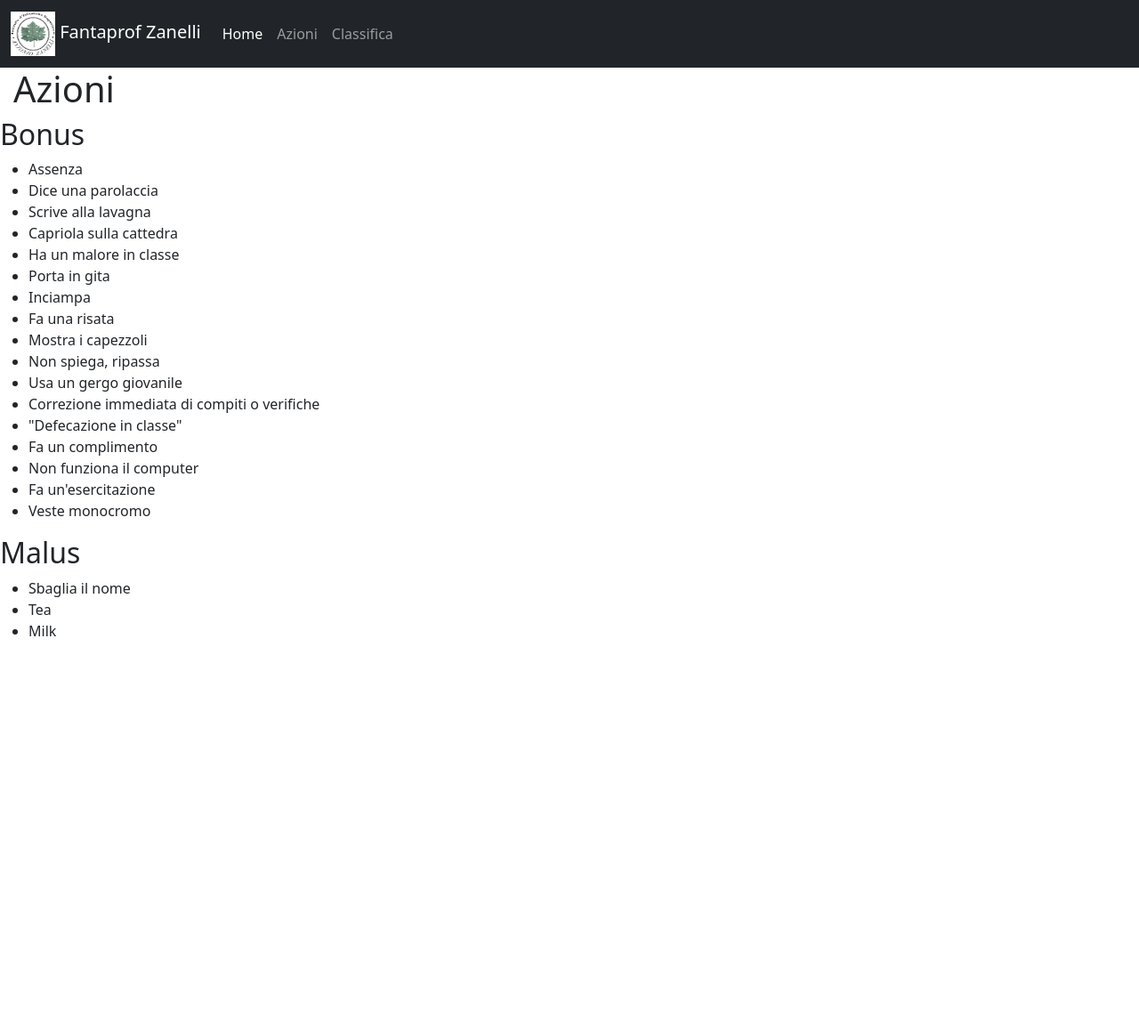
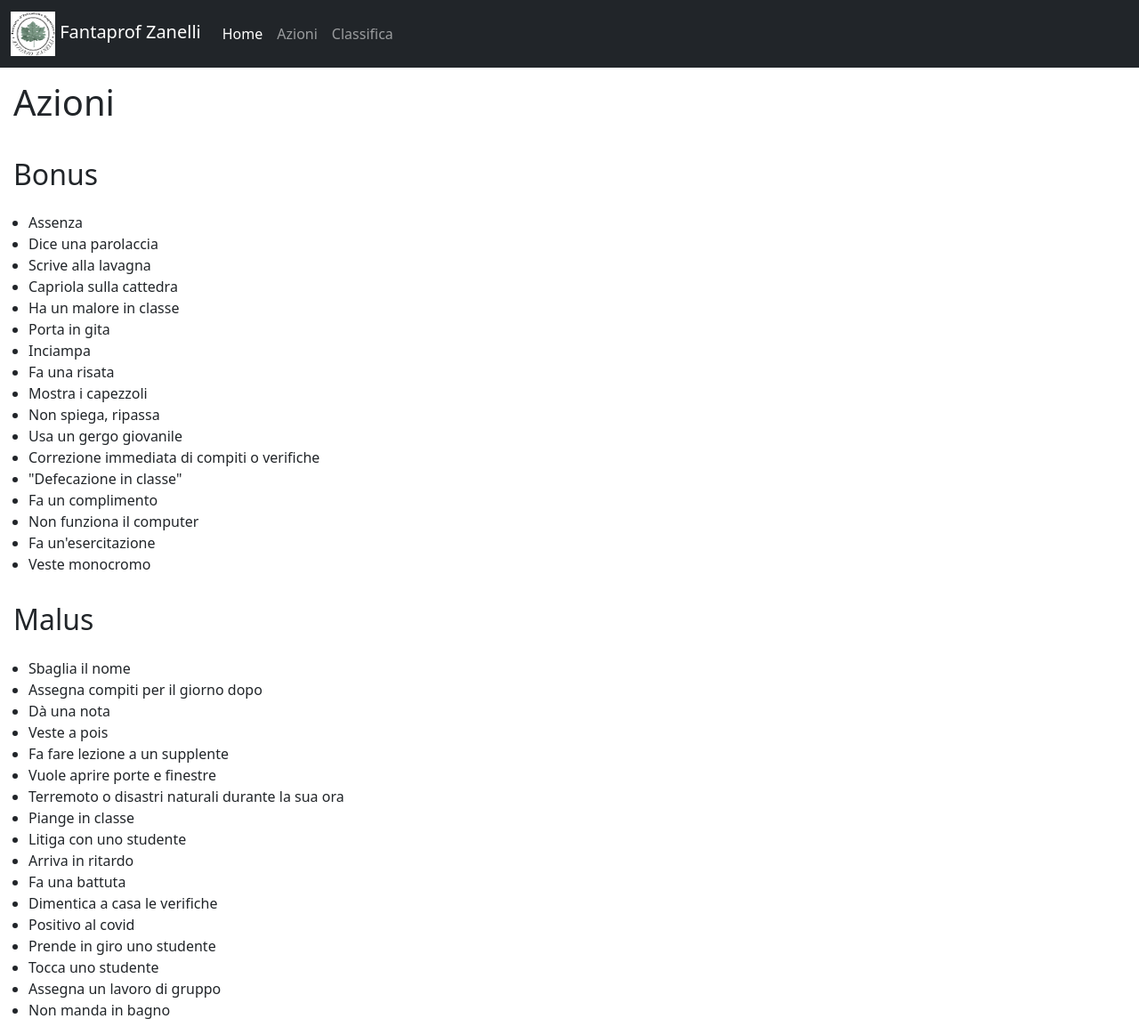
Before and after one commit to maooam27/fantaprof-zanelli, a Flask app: page /azioni in a window 1280 px wide. Shown: the whole page at 89% size. Before the commit the page ends 715 px from the top, so only its background shows below. Run offline with Flask 2, Linux system fonts and the light colour scheme.

Commit message:
Finishing action.html

```diff
--- a/static/style.css
+++ b/static/style.css
@@ -3,7 +3,7 @@ h6 {
 }
 
 h1 {
-    padding-left: 15px;
+    padding: 15px;
 }
 
 button {
@@ -17,3 +17,7 @@ input {
 p {
     margin-left: 15px;
 }
+
+h2 {
+    padding: 15px;
+}
--- a/templates/azioni.html
+++ b/templates/azioni.html
@@ -32,8 +32,22 @@
     <h2>Malus</h2>
     <ul>
         <li>Sbaglia il nome</li>
-        <li>Tea</li>
-        <li>Milk</li>
+        <li>Assegna compiti per il giorno dopo</li>
+        <li>Dà una nota</li>
+        <li>Veste a pois</li>
+        <li>Fa fare lezione a un supplente</li>
+        <li>Vuole aprire porte e finestre</li>
+        <li>Terremoto o disastri naturali durante la sua ora</li>
+        <li>Piange in classe</li>
+        <li>Litiga con uno studente</li>
+        <li>Arriva in ritardo</li>
+        <li>Fa una battuta</li>
+        <li>Dimentica a casa le verifiche</li>
+        <li>Positivo al covid</li>
+        <li>Prende in giro uno studente</li>
+        <li>Tocca uno studente</li>
+        <li>Assegna un lavoro di gruppo</li>
+        <li>Non manda in bagno</li>
     </ul>
 </body>
 </html>
```
